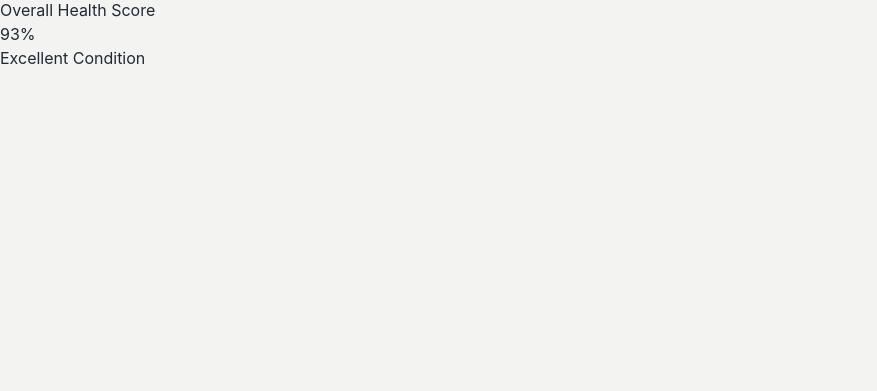
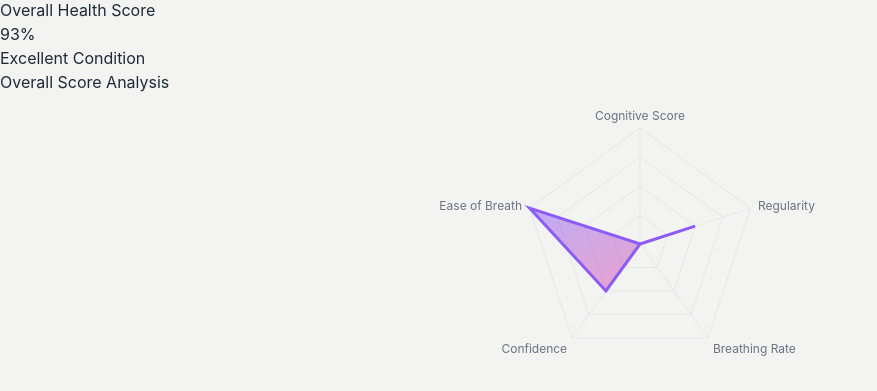
Before and after one commit to razoring/Neighor-Hackathon-Project, a React (Vite) app in the folder dashboard/: page / in a window 1280 px wide. Shown: the part 542-933 px from the top of the page, without its empty margins (0-877 px from the left). Before the commit the page ends 800 px from the top, so only its background shows below. Built offline with nearby package versions, Linux system fonts and the light colour scheme; no server answers.

Commit message:
spider graph

```diff
--- a/dashboard/src/components/SpiderGraph.jsx
+++ b/dashboard/src/components/SpiderGraph.jsx
@@ -2,26 +2,30 @@ import React from 'react';
 import { Radar, RadarChart, PolarGrid, PolarAngleAxis, PolarRadiusAxis, ResponsiveContainer } from 'recharts';
 
 const SpiderGraph = ({ dementiaData, breathingData }) => {
-    // Map our metrics to a format suitable for the Radar chart.
-    // We normalize values to a 0-100 scale for visualization where possible.
+    // Defensive defaults to ensure graph always renders something
+    const dData = dementiaData || {};
+    const bData = breathingData || {};
 
-    if (!dementiaData || !breathingData) return null;
+    // Score
+    const score = typeof dData.score === 'number' ? dData.score : 0;
 
-    const score = dementiaData.score || 0;
-    // Inverse irregularity for "Regularity" score (0-1: 0 is regular -> 100, 1 is irregular -> 0)
-    // CV is usually small, so we might inverse it.
-    const consistency = breathingData.interval_cv ? Math.max(0, 100 - (breathingData.interval_cv * 100)) : 50;
+    // Consistency: Handle null/undefined safely
+    // interval_cv might be null if no breaths detected
+    let consistency = 50;
+    if (typeof bData.interval_cv === 'number') {
+        consistency = Math.max(0, 100 - (bData.interval_cv * 100));
+    }
 
-    // BPM: Assuming normal is around 12-20.
-    // Let's just normalize raw BPM to a visual scale (cap at 60).
-    const rate = Math.min(100, (breathingData.breath_rate_bpm / 40) * 100);
+    // BPM
+    const bpm = typeof bData.breath_rate_bpm === 'number' ? bData.breath_rate_bpm : 0;
+    const rate = Math.min(100, (bpm / 40) * 100);
 
     // Confidence mapping
     const confidenceMap = { "High": 100, "Medium": 60, "Low": 30 };
-    const conf = confidenceMap[dementiaData.confidence] || 50;
+    const conf = confidenceMap[dData.confidence] || 50;
 
-    // Laboured (Bool): 100 if Normal, 20 if Laboured
-    const effort = breathingData.laboured ? 20 : 100;
+    // Laboured
+    const effort = bData.laboured ? 20 : 100;
 
     const data = [
         { subject: 'Cognitive Score', A: score, fullMark: 100 },
@@ -32,10 +36,10 @@ const SpiderGraph = ({ dementiaData, breathingData }) => {
     ];
 
     return (
-        <div className="bg-white p-6 rounded-3xl shadow-sm border border-gray-100 h-full flex flex-col">
+        <div className="bg-white p-6 rounded-3xl shadow-sm border border-gray-100 h-full flex flex-col min-h-[400px]">
             <h3 className="text-xl font-semibold text-gray-800 mb-2">Overall Score Analysis</h3>
-            <div className="flex-1 w-full min-h-[300px]">
-                <ResponsiveContainer width="100%" height="100%">
+            <div className="flex-1 w-full relative">
+                <ResponsiveContainer width="100%" height="100%" minHeight={300}>
                     <RadarChart cx="50%" cy="50%" outerRadius="80%" data={data}>
                         <PolarGrid stroke="#e5e7eb" />
                         <PolarAngleAxis dataKey="subject" tick={{ fill: '#6b7280', fontSize: 12 }} />
```
Also changed, not shown: 1 other file (tests, documents, lock files or other folders).
